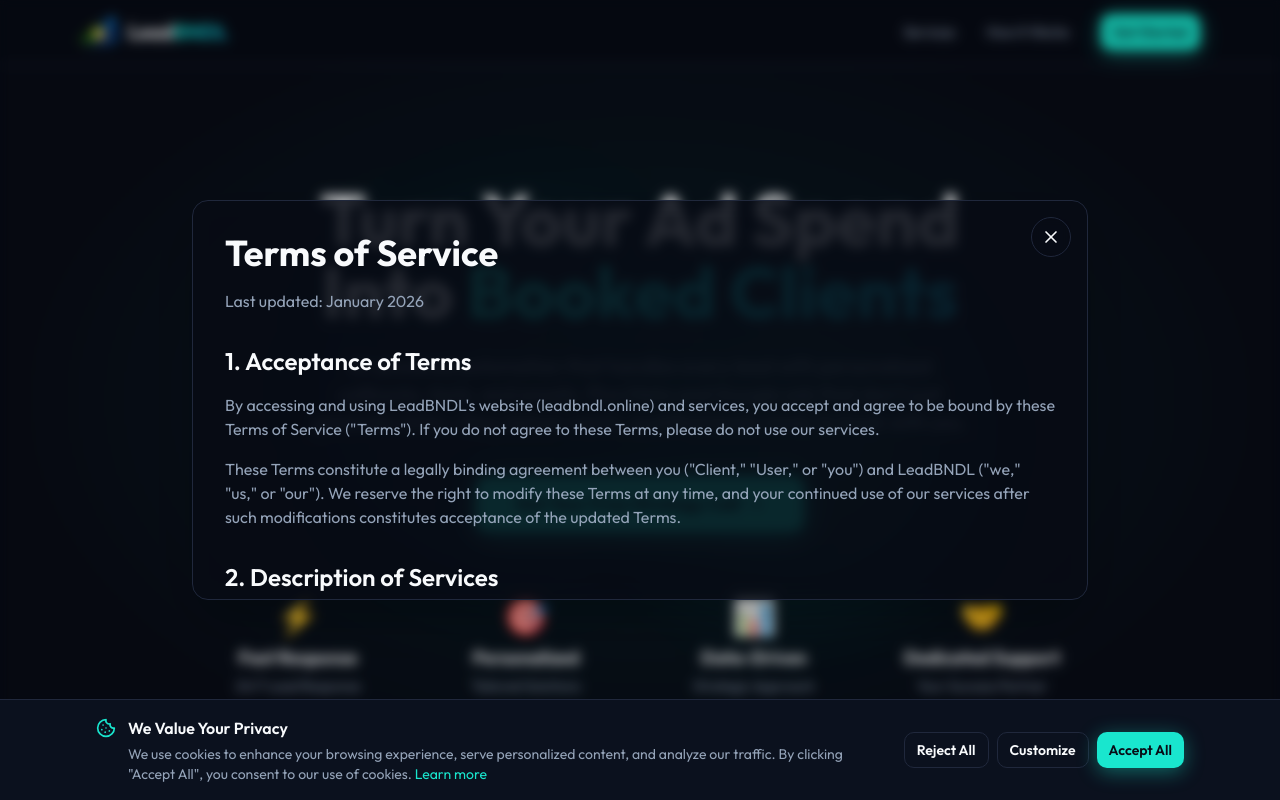
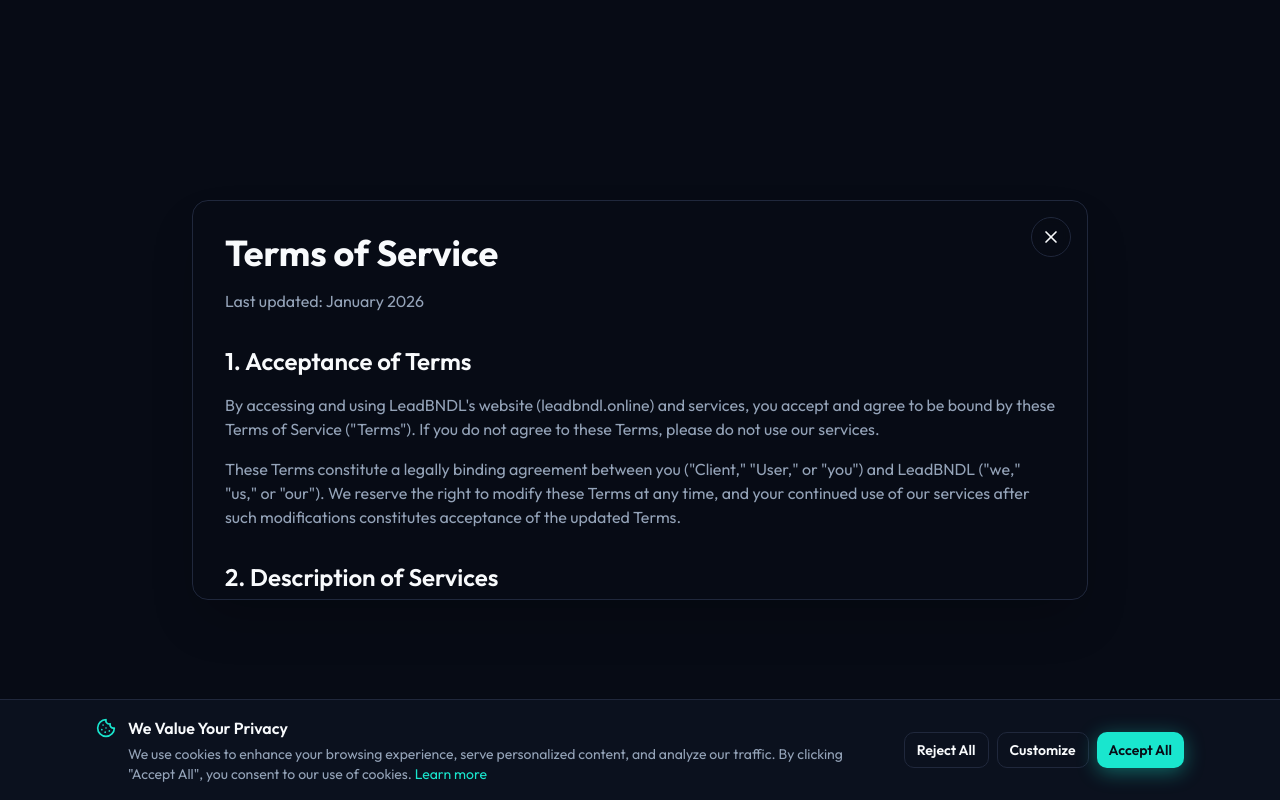
Before and after one commit to wtwmikey/leadbndl, a React (Vite) app: page /terms-of-service in a window 1280 px wide. Built offline with nearby package versions, Linux system fonts and the light colour scheme; the HTML template or start-up script is replaced by a standard one.

Commit message:
Initial commit

```diff
--- a/src/components/Services.tsx
+++ b/src/components/Services.tsx
@@ -1,5 +1,5 @@
 import { motion } from "framer-motion";
-import { Target, Bot, Phone, Layout } from "lucide-react";
+import { Target, Bot, Phone, Layout, Video } from "lucide-react";
 import {
   Carousel,
   CarouselContent,
@@ -38,6 +38,13 @@
       "Beautiful, conversion-focused websites that showcase your brand and turn visitors into customers.",
     features: ["Custom Design", "Mobile Responsive", "SEO Optimized"],
   },
+  {
+    icon: Video,
+    title: "Video Editing",
+    description:
+      "Professional video editing services that bring your content to life with stunning visuals, smooth transitions, and engaging storytelling that captivates your audience.",
+    features: ["Social Media Videos", "Commercial Production", "Color Grading", "Motion Graphics", "Video Optimization", "Multi-Format Export"],
+  },
 ];
 
 const Services = () => {
@@ -57,7 +64,7 @@
             What We <span className="gradient-text">Do Best</span>
           </h2>
           <p className="text-muted-foreground text-lg max-w-2xl mx-auto">
-            AI-powered automation and lead management solutions that ensure every lead gets the attention they deserve, plus beautiful website design and full-service paid advertising that delivers real, measurable results.
+            AI-powered automation and lead management solutions that ensure every lead gets the attention they deserve, plus beautiful website design, professional video editing, and full-service paid advertising that delivers real, measurable results.
           </p>
         </motion.div>
 
--- a/src/pages/PrivacyPolicy.tsx
+++ b/src/pages/PrivacyPolicy.tsx
@@ -1,7 +1,6 @@
 import { useNavigate } from "react-router-dom";
 import { X } from "lucide-react";
 import { motion } from "framer-motion";
-import Index from "./Index";
 
 const PrivacyPolicy = () => {
   const navigate = useNavigate();
@@ -12,15 +11,11 @@
 
   return (
     <>
-      {/* Blurred background - the home page */}
-      <div className="fixed inset-0 overflow-hidden pointer-events-none">
-        <div className="blur-sm">
-          <Index />
-        </div>
-      </div>
+      {/* Blurred background overlay */}
+      <div className="fixed inset-0 bg-background/95 backdrop-blur-md z-40" />
 
       {/* Modal overlay */}
-      <div className="fixed inset-0 z-50 flex items-center justify-center p-4 bg-black/20 backdrop-blur-sm">
+      <div className="fixed inset-0 z-50 flex items-center justify-center p-4">
         <motion.div
           initial={{ opacity: 0, scale: 0.95 }}
           animate={{ opacity: 1, scale: 1 }}
--- a/src/pages/TermsOfService.tsx
+++ b/src/pages/TermsOfService.tsx
@@ -1,7 +1,6 @@
 import { useNavigate } from "react-router-dom";
 import { X } from "lucide-react";
 import { motion } from "framer-motion";
-import Index from "./Index";
 
 const TermsOfService = () => {
   const navigate = useNavigate();
@@ -12,15 +11,11 @@
 
   return (
     <>
-      {/* Blurred background - the home page */}
-      <div className="fixed inset-0 overflow-hidden pointer-events-none">
-        <div className="blur-sm">
-          <Index />
-        </div>
-      </div>
+      {/* Blurred background overlay */}
+      <div className="fixed inset-0 bg-background/95 backdrop-blur-md z-40" />
 
       {/* Modal overlay */}
-      <div className="fixed inset-0 z-50 flex items-center justify-center p-4 bg-black/20 backdrop-blur-sm">
+      <div className="fixed inset-0 z-50 flex items-center justify-center p-4">
         <motion.div
           initial={{ opacity: 0, scale: 0.95 }}
           animate={{ opacity: 1, scale: 1 }}
```
Also changed, not shown: 7 other files (tests, documents, lock files or other folders).
